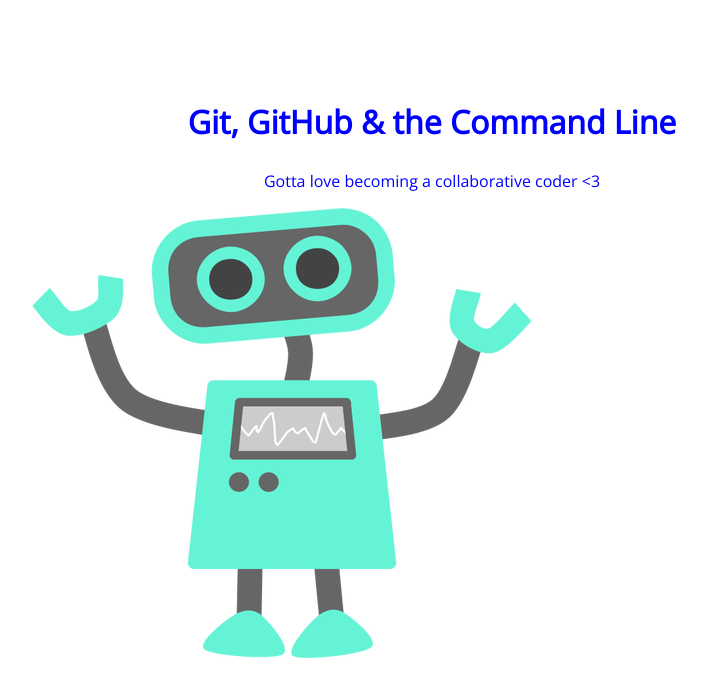
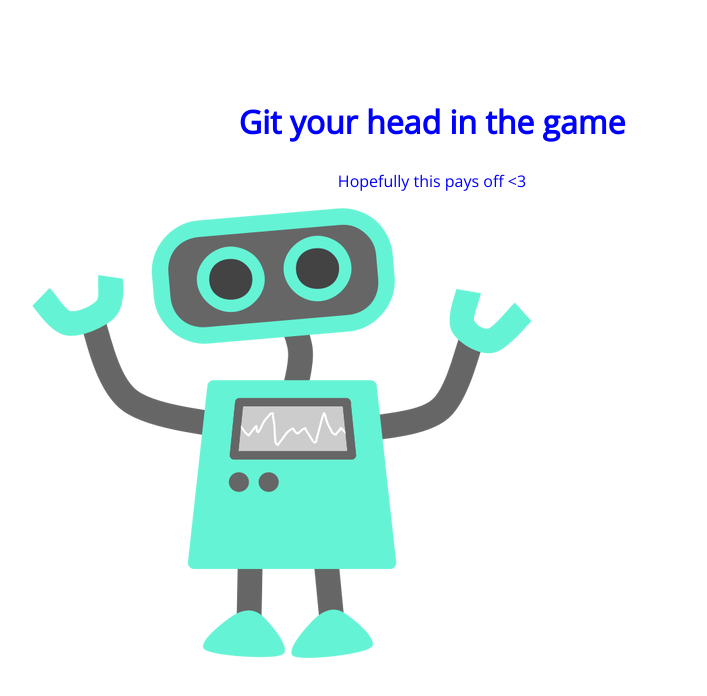
Before and after one commit to alexmhammer/105-project, a plain HTML site: page index.html in a window 1280 px wide. Shown: the whole page, without its empty margins (208-915 px from the left). Drawn offline with nearby package versions, Linux system fonts and the light colour scheme.

Commit message:
modified h1 and p

```diff
--- a/index.html
+++ b/index.html
@@ -8,8 +8,8 @@
 </head>
 <body>
 	<section>
-		<h1>Git, GitHub & the Command Line</h1>
-		<p>Gotta love becoming a collaborative coder <3</p>
+		<h1>Git your head in the game</h1>
+		<p>Hopefully this pays off <3</p>
 		<img src="img/happy-blue-robot.png">
 	</section>
 </body>
```
